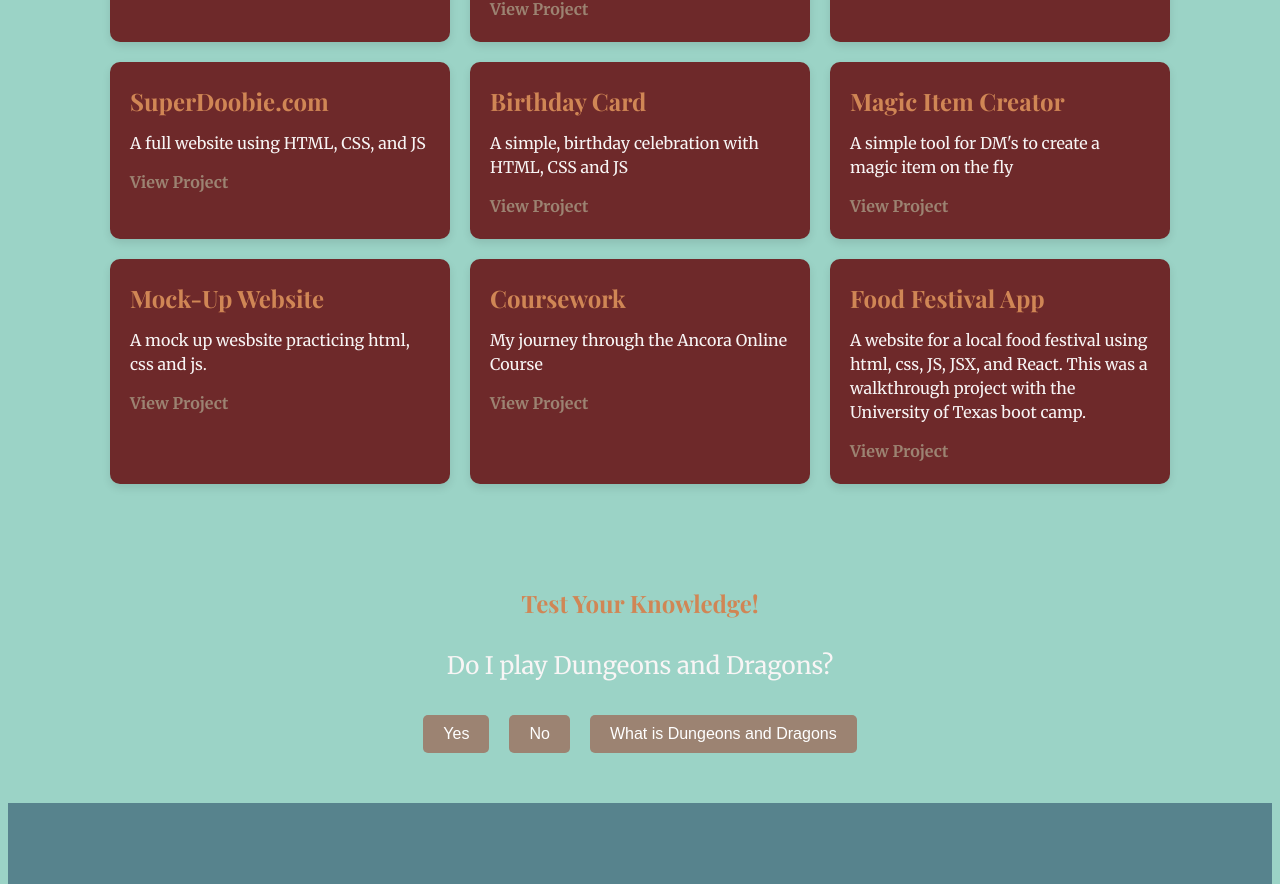
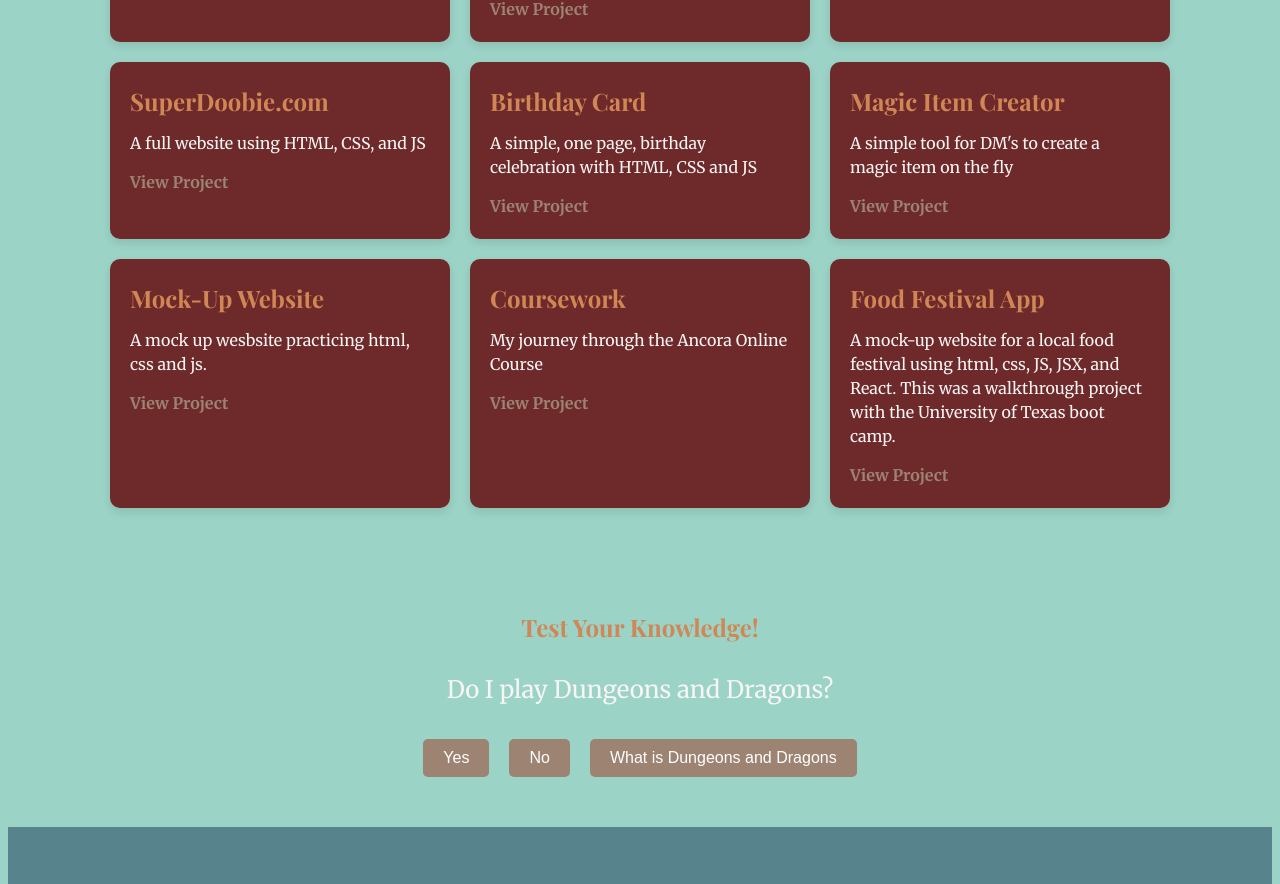
Before and after one commit to TravisSwift/react-portfolio-project, a React (Vite) app: page / in a window 1280 px wide. Shown: the part 1838-2722 px from the top of the page. Built offline with nearby package versions, Linux system fonts and the light colour scheme.

Commit message:
updating, polishing

```diff
--- a/src/Projects.jsx
+++ b/src/Projects.jsx
@@ -25,7 +25,7 @@ export default function Projects() {
       },
       {
         title: "Birthday Card",
-        description: "A simple, birthday celebration with HTML, CSS and JS",
+        description: "A simple, one page, birthday celebration with HTML, CSS and JS",
         link: "https://travisswift.github.io/cake_day_alex/"
       },
 
@@ -49,7 +49,7 @@ export default function Projects() {
 
       {
         title: "Food Festival App",
-        description: "A website for a local food festival using html, css, JS, JSX, and React. This was a walkthrough project with the University of Texas boot camp.",
+        description: "A mock-up website for a local food festival using html, css, JS, JSX, and React. This was a walkthrough project with the University of Texas boot camp.",
         link: "https://travisswift.github.io/food-festival/index.html"
       }
 
--- a/src/Quiz.jsx
+++ b/src/Quiz.jsx
@@ -26,6 +26,11 @@ export default function Quiz() {
       question: "The hero of Half-Life was . . .",
       options: ["Gordon Ramsey", "Gordon Lightfoot", "Gordon Freeman", "Morgan Freeman"],
       correctAnswer: "Gordon Freeman"
+    },
+    {
+      question: "Magic-Users deserve at least a D6 for hit die",
+      options: ["Yes, intelligence doesn't make you weak", "No, nuts to those casters!", "What is a magic-user?"],
+      correctAnswer: "Yes, intelligence doesn't make you weak"
     },
     {
       question: "Do you want to contact me about a great job opportunity?",
@@ -66,7 +71,7 @@ export default function Quiz() {
           <p>
             You scored {score} out of {questions.length}
           </p>
-          <button onClick={resetQuiz}>Try Again</button>
+          <button onClick={resetQuiz}>Now, make me that offer!</button>
         </div>
       ) : (
         <div className="question-section">
```
